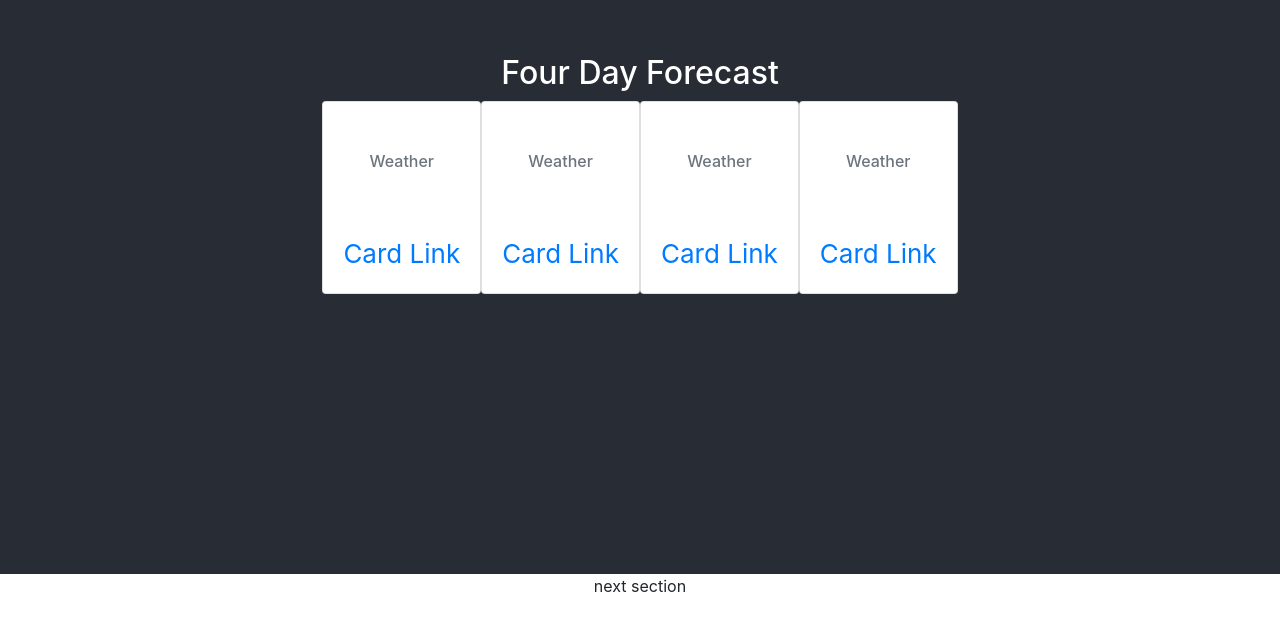
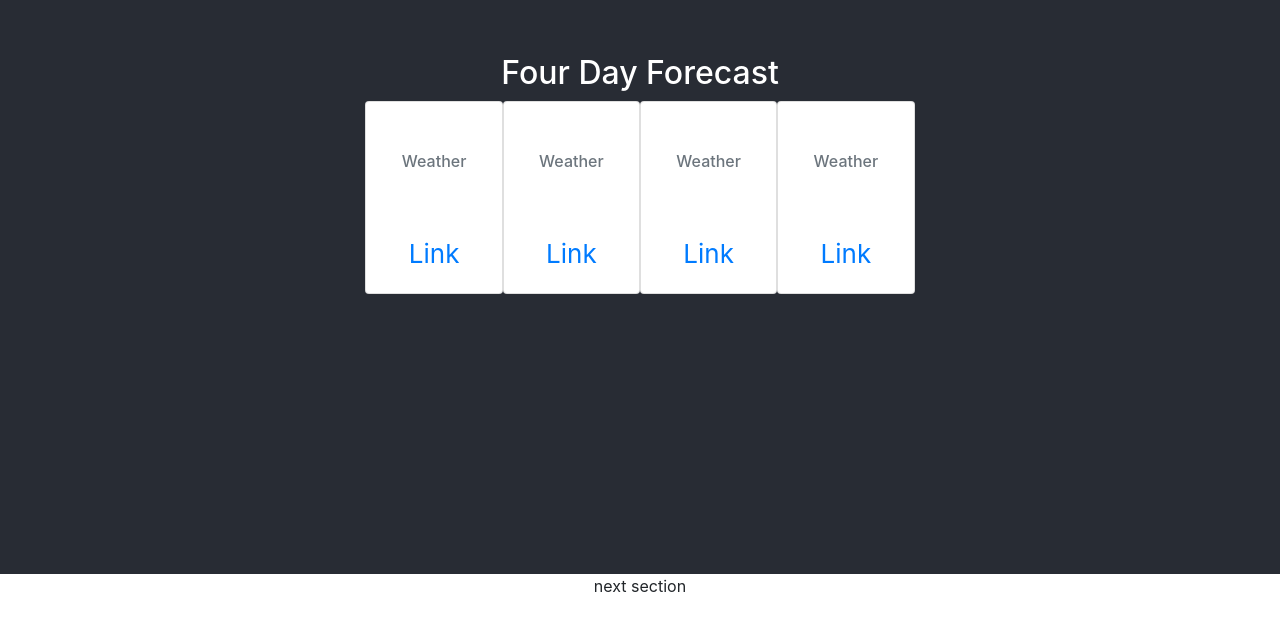
Before and after one commit to mfargas/weather-app, a React (Create React App) app: page / in a window 1280 px wide. Shown: the part 226-856 px from the top of the page. Built offline with nearby package versions, Linux system fonts and the light colour scheme.

Commit message:
Update small details

```diff
--- a/public/index.html
+++ b/public/index.html
@@ -5,26 +5,15 @@
     <link rel="icon" href="%PUBLIC_URL%/favicon.ico" />
     <meta name="viewport" content="width=device-width, initial-scale=1" />
     <meta name="theme-color" content="#000000" />
-    <meta name="description" content="Weather web app created using create-react-app" />
+    <meta name="description" content="Weather Web App" />
     <link rel="apple-touch-icon" href="%PUBLIC_URL%/logo192.png" />
-    <!--
-      manifest.json provides metadata used when your web app is installed on a
-      user's mobile device or desktop. See https://developers.google.com/web/fundamentals/web-app-manifest/
-    -->
     <link rel="manifest" href="%PUBLIC_URL%/manifest.json" />
-    <!--
-      Notice the use of %PUBLIC_URL% in the tags above.
-      It will be replaced with the URL of the `public` folder during the build.
-      Only files inside the `public` folder can be referenced from the HTML.
-
-      Unlike "/favicon.ico" or "favicon.ico", "%PUBLIC_URL%/favicon.ico" will
-      work correctly both with client-side routing and a non-root public URL.
-      Learn how to configure a non-root public URL by running `npm run build`.
-    -->
     <title>React App</title>
   </head>
+
   <body>
     <noscript>You need to enable JavaScript to run this app.</noscript>
     <div id="root"></div>
   </body>
+
 </html>
--- a/src/components/WeatherCard.js
+++ b/src/components/WeatherCard.js
@@ -11,7 +11,7 @@ class WeatherCard extends Component{
                     <Card.Text>
                         Caption
                     </Card.Text>
-                <Card.Link href="#">Card Link</Card.Link>
+                <Card.Link href="#">Link</Card.Link>
             </Card.Body>
         </Card>
         </div>
--- a/src/index.js
+++ b/src/index.js
@@ -12,7 +12,4 @@ ReactDOM.render(
   document.getElementById('root')
 );
 
-// If you want to start measuring performance in your app, pass a function
-// to log results (for example: reportWebVitals(console.log))
-// or send to an analytics endpoint. Learn more: https://bit.ly/CRA-vitals
 reportWebVitals();
```
Also changed, not shown: 2 other files (tests, documents, lock files or other folders).
